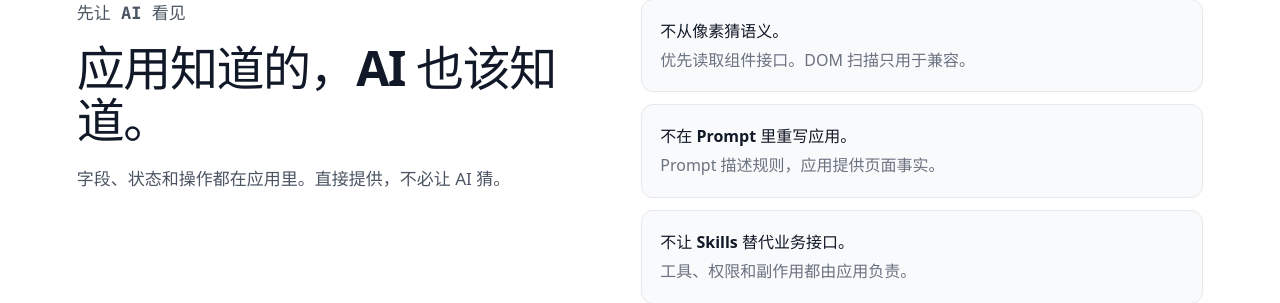
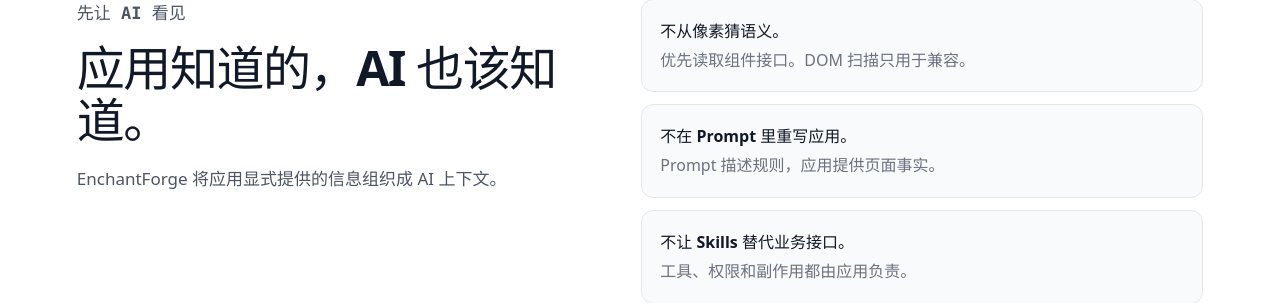
Before and after one commit to Hisashiburidane/llm-integration, a Vue app in the folder website/: page / in a window 1280 px wide. Shown: the part 974-1277 px from the top of the page. Built offline with nearby package versions, Linux system fonts and the light colour scheme; no server answers.

Commit message:
refactor(website): clarify context statement

```diff
--- a/website/src/locales.ts
+++ b/website/src/locales.ts
@@ -30,7 +30,7 @@
       minimum: {
         kicker: '先让 AI 看见',
         title: '应用知道的，AI 也该知道。',
-        body: '字段、状态和操作都在应用里。直接提供，不必让 AI 猜。',
+        body: 'EnchantForge 将应用显式提供的信息组织成 AI 上下文。',
         notes: {
           domTitle: '不从像素猜语义。',
           domBody: '优先读取组件接口。DOM 扫描只用于兼容。',
@@ -262,7 +262,7 @@
       minimum: {
         kicker: 'Make the application visible',
         title: 'What the application knows, AI should know.',
-        body: 'Fields, state, and actions already exist in the application. Provide them directly instead of asking AI to infer them.',
+        body: 'EnchantForge organizes explicitly contributed application information into context an AI model can use.',
         notes: {
           domTitle: 'Do not infer semantics from pixels.',
           domBody: 'Prefer component contracts. Use DOM scanning only for compatibility.',
```
